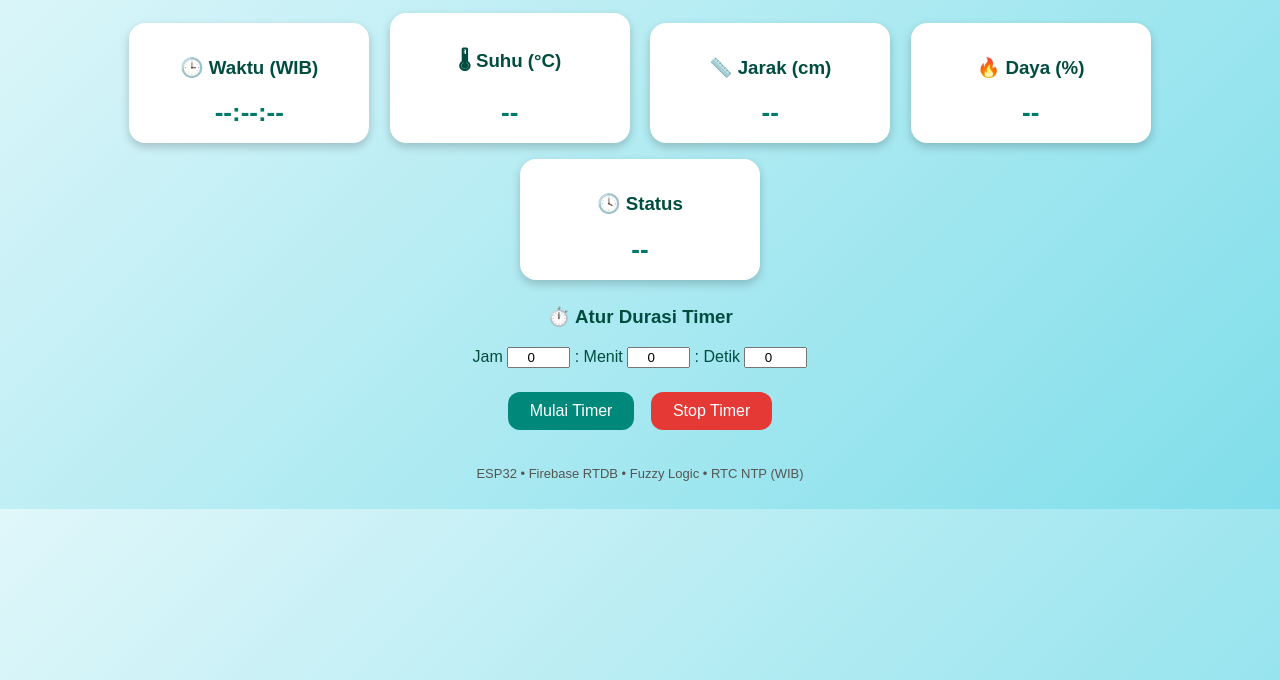
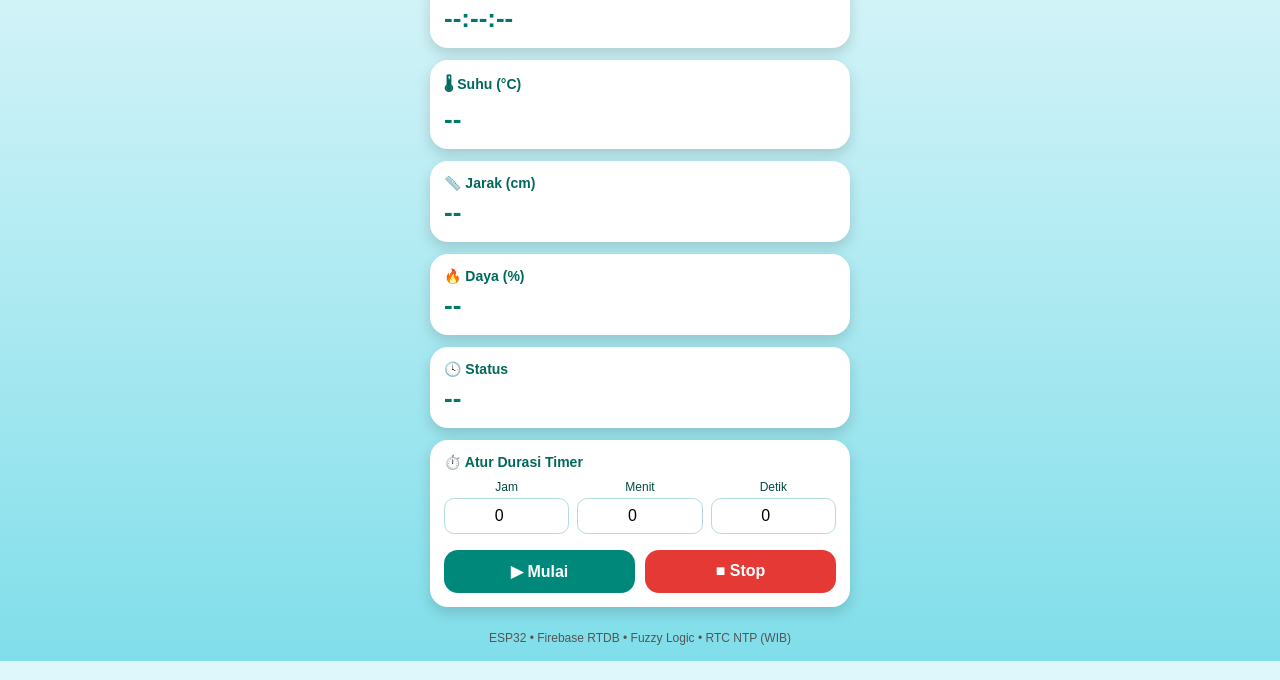
Before and after one commit to asadprab/iot-fuzzy-infrared, a plain HTML site: page index.html in a window 1280 px wide. Shown: the part 120-800 px from the top of the page. Drawn offline with Linux system fonts and the light colour scheme; no server answers.

Commit message:
Update index.html

```diff
--- a/index.html
+++ b/index.html
@@ -2,6 +2,8 @@
 <html lang="id">
 <head>
   <meta charset="utf-8">
+  <meta name="viewport" content="width=device-width, initial-scale=1.0">
+
   <title>IoT Fuzzy Infrared Therapy (WIB)</title>
 
   <!-- Firebase SDK v9 compat -->
@@ -9,66 +11,180 @@
   <script src="https://www.gstatic.com/firebasejs/9.23.0/firebase-database-compat.js"></script>
 
   <style>
+    *{
+      box-sizing:border-box;
+    }
+
     body{
-      background:linear-gradient(135deg,#e0f7fa,#80deea);
+      margin:0;
+      padding:16px;
       font-family:'Poppins',sans-serif;
+      background:linear-gradient(180deg,#e0f7fa,#80deea);
       color:#004d40;
+    }
+
+    h1{
       text-align:center;
-      padding:20px;
+      font-size:22px;
+      margin-bottom:18px;
     }
+
+    .container{
+      max-width:420px;
+      margin:auto;
+    }
+
     .card{
-      background:white;
-      display:inline-block;
-      padding:15px;
-      margin:8px;
-      border-radius:16px;
-      box-shadow:0 4px 10px rgba(0,0,0,0.2);
-      width:210px;
+      background:#ffffff;
+      border-radius:18px;
+      padding:14px;
+      margin-bottom:12px;
+      box-shadow:0 6px 14px rgba(0,0,0,0.15);
     }
+
+    .card h3{
+      margin:0;
+      font-size:14px;
+      font-weight:600;
+      color:#00695c;
+    }
+
     .value{
+      margin-top:6px;
       font-size:26px;
       font-weight:bold;
-      margin-top:10px;
       color:#00796b;
     }
-    .status-aktif{ color:#2e7d32; }
-    .status-standby{ color:#616161; }
+
+    .status-aktif{
+      color:#2e7d32;
+    }
+
+    .status-standby{
+      color:#616161;
+    }
+
+    .timer{
+      display:flex;
+      justify-content:space-between;
+      gap:8px;
+      margin-top:10px;
+    }
+
+    .timer div{
+      flex:1;
+      text-align:center;
+    }
+
+    .timer label{
+      font-size:12px;
+      display:block;
+      margin-bottom:4px;
+    }
+
+    input{
+      width:100%;
+      padding:8px;
+      border-radius:10px;
+      border:1px solid #b2dfdb;
+      text-align:center;
+      font-size:16px;
+    }
+
+    .btn-group{
+      display:flex;
+      gap:10px;
+      margin-top:16px;
+    }
 
     .btn{
+      flex:1;
       border:none;
-      border-radius:12px;
-      padding:10px 22px;
+      border-radius:14px;
+      padding:12px;
       font-size:16px;
+      font-weight:600;
       cursor:pointer;
-      margin:6px;
     }
-    .btn-start{ background:#00897b; color:white; }
-    .btn-stop{ background:#e53935; color:white; }
-    input{ width:55px; text-align:center; }
+
+    .btn-start{
+      background:#00897b;
+      color:white;
+    }
+
+    .btn-stop{
+      background:#e53935;
+      color:white;
+    }
+
+    .footer{
+      margin-top:24px;
+      text-align:center;
+      font-size:12px;
+      color:#555;
+    }
   </style>
 </head>
 
 <body>
 
-<h1>🌡 IoT Fuzzy Infrared Therapy</h1>
+<div class="container">
 
-<div class="card"><h3>🕒 Waktu (WIB)</h3><div id="jam" class="value">--:--:--</div></div>
-<div class="card"><h3>🌡 Suhu (°C)</h3><div id="suhu" class="value">--</div></div>
-<div class="card"><h3>📏 Jarak (cm)</h3><div id="jarak" class="value">--</div></div>
-<div class="card"><h3>🔥 Daya (%)</h3><div id="daya" class="value">--</div></div>
-<div class="card"><h3>🕓 Status</h3><div id="status" class="value">--</div></div>
+  <h1>🌡 IoT Fuzzy Infrared Therapy</h1>
 
-<h3>⏱️ Atur Durasi Timer</h3>
-Jam <input id="durH" type="number" min="0" max="23" value="0"> :
-Menit <input id="durM" type="number" min="0" max="59" value="0"> :
-Detik <input id="durS" type="number" min="0" max="59" value="0">
-<br><br>
+  <div class="card">
+    <h3>🕒 Waktu (WIB)</h3>
+    <div id="jam" class="value">--:--:--</div>
+  </div>
 
-<button class="btn btn-start" onclick="startTimer()">Mulai Timer</button>
-<button class="btn btn-stop" onclick="stopTimer()">Stop Timer</button>
+  <div class="card">
+    <h3>🌡 Suhu (°C)</h3>
+    <div id="suhu" class="value">--</div>
+  </div>
 
-<div style="margin-top:30px;font-size:13px;color:#555;">
-ESP32 • Firebase RTDB • Fuzzy Logic • RTC NTP (WIB)
+  <div class="card">
+    <h3>📏 Jarak (cm)</h3>
+    <div id="jarak" class="value">--</div>
+  </div>
+
+  <div class="card">
+    <h3>🔥 Daya (%)</h3>
+    <div id="daya" class="value">--</div>
+  </div>
+
+  <div class="card">
+    <h3>🕓 Status</h3>
+    <div id="status" class="value">--</div>
+  </div>
+
+  <div class="card">
+    <h3>⏱️ Atur Durasi Timer</h3>
+
+    <div class="timer">
+      <div>
+        <label>Jam</label>
+        <input id="durH" type="number" min="0" max="23" value="0">
+      </div>
+      <div>
+        <label>Menit</label>
+        <input id="durM" type="number" min="0" max="59" value="0">
+      </div>
+      <div>
+        <label>Detik</label>
+        <input id="durS" type="number" min="0" max="59" value="0">
+      </div>
+    </div>
+
+    <div class="btn-group">
+      <button class="btn btn-start" onclick="startTimer()">▶ Mulai</button>
+      <button class="btn btn-stop" onclick="stopTimer()">■ Stop</button>
+    </div>
+  </div>
+
+  <div class="footer">
+    ESP32 • Firebase RTDB • Fuzzy Logic • RTC NTP (WIB)
+  </div>
+
 </div>
 
 <script>
@@ -92,7 +208,6 @@ ESP32 • Firebase RTDB • Fuzzy Logic • RTC NTP (WIB)
   const daya   = document.getElementById("daya");
   const status = document.getElementById("status");
 
-  // ===== REALTIME DATA =====
   db.ref("iot/data").on("value", snap => {
     const d = snap.val();
     if(!d) return;
```
